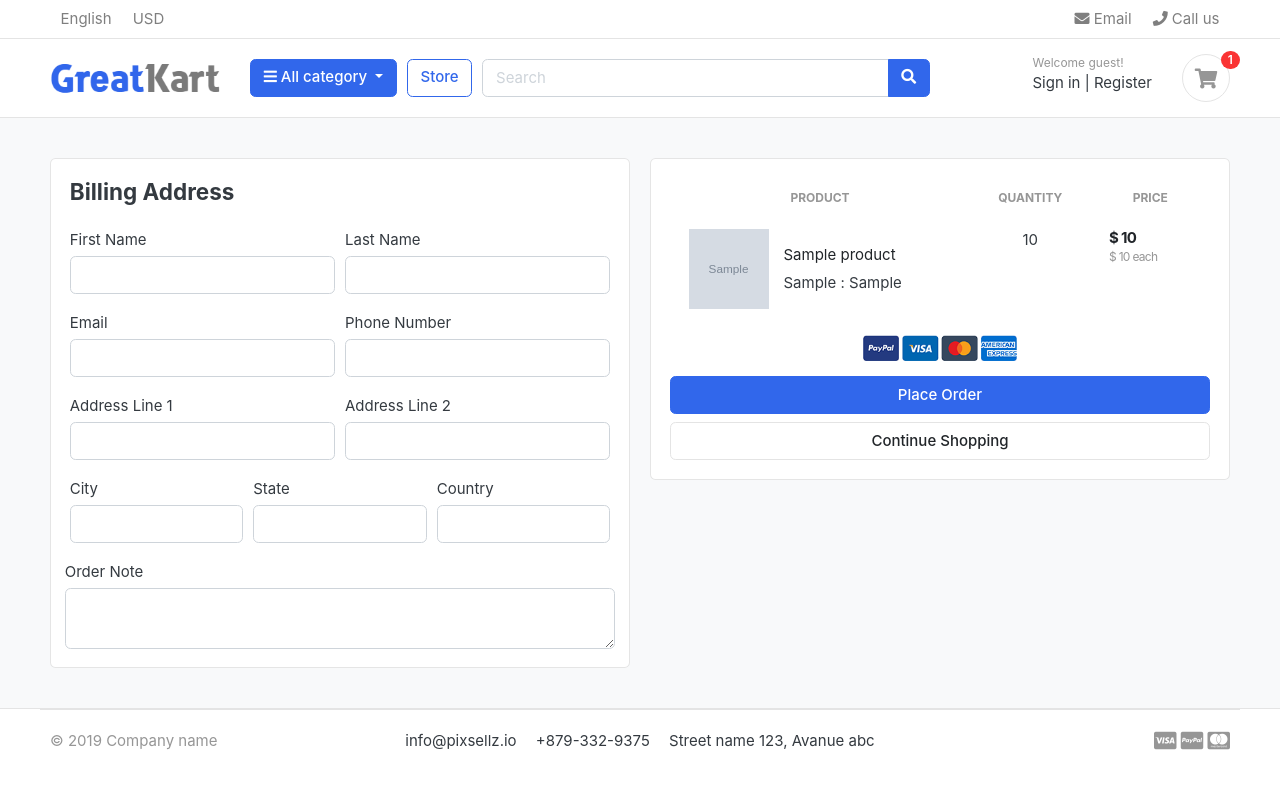
After one commit to GeorgianF/GreatKart, a Django app: template templates/store/checkout.html in a window 1280 px wide. The commit adds this page. Run offline with Django 3.2, Linux system fonts and the light colour scheme; the template is opened without the code that fills it: most values are stand-ins (such as "Sample title", 1, 10 or a date in 2020); grey boxes marked "Sample" are stand-in pictures; some libraries are stand-ins or nearby versions; some web fonts are replaced.

Commit message:
add checkout

```diff
--- a/carts/urls.py
+++ b/carts/urls.py
@@ -14,4 +14,5 @@ urlpatterns = [
         views.remove_cart_item,
         name='remove_cart_item'
         ),
+    path('checkout/', views.checkout, name='checkout'),
 ]
--- a/templates/store/cart.html
+++ b/templates/store/cart.html
@@ -111,7 +111,7 @@
                         <p class="text-center mb-3">
                             <img alt="payments-image" src="{% static './images/misc/payments.png' %}" height="26">
                         </p>
-                        <a href="./place-order.html" class="btn btn-primary btn-block"> Checkout </a>
+                        <a href="{% url 'checkout' %}" class="btn btn-primary btn-block"> Checkout </a>
                         <a href="{% url 'store' %}" class="btn btn-light btn-block">Continue Shopping</a>
                     </div> <!-- card-body.// -->
                 </div> <!-- card.// -->
--- /dev/null
+++ b/templates/store/checkout.html
@@ -0,0 +1,133 @@
+{% extends 'base.html' %}
+{% load static%}
+
+{% block content %}
+<section class="section-content padding-y bg">
+    <div class="container">
+
+        <!-- ============================ COMPONENT 1 ================================= -->
+        <div class="row">
+            <aside class="col-lg-6">
+                <div class="card">
+                    <div class="card-body">
+                        <h4 class="card-title mb-4">Billing Address</h4>
+                        <form action="" method="POST">
+                            {% csrf_token %}
+                            <div class="form-row">
+                                <div class="col form-group">
+                                    <label for="">First Name</label>
+                                    <input type="text" name="first_name" class="form-control" required>
+                                </div>
+                                <div class="col form-group">
+                                    <label for="">Last Name</label>
+                                    <input type="text" name="last_name" class="form-control" required>
+                                </div>
+                            </div>
+                            <div class="form-row">
+                                <div class="col form-group">
+                                    <label for="">Email</label>
+                                    <input type="email" name="email" class="form-control" required>
+                                </div>
+                                <div class="col form-group">
+                                    <label for="">Phone Number</label>
+                                    <input type="text" name="phone" class="form-control" required>
+                                </div>
+                            </div>
+                            <div class="form-row">
+                                <div class="col form-group">
+                                    <label for="">Address Line 1</label>
+                                    <input type="text" name="address_line_1" class="form-control" required>
+                                </div>
+                                <div class="col form-group">
+                                    <label for="">Address Line 2</label>
+                                    <input type="text" name="address_line_2" class="form-control">
+                                </div>
+                            </div>
+                            <div class="form-row">
+                                <div class="col form-group">
+                                    <label for="">City</label>
+                                    <input type="text" name="city" class="form-control" required>
+                                </div>
+                                <div class="col form-group">
+                                    <label for="">State</label>
+                                    <input type="text" name="state" class="form-control" required>
+                                </div>
+                                <div class="col form-group">
+                                    <label for="">Country</label>
+                                    <input type="text" name="country" class="form-control" required>
+                                </div>
+                            </div>
+                            <div class="form-row">
+                                <label for="">Order Note</label>
+                                <textarea name="order_note" rows="2" class="form-control"></textarea>
+                            </div>
+
+
+                    </div>
+                </div> <!-- card.// -->
+
+
+            </aside> <!-- col.// -->
+            <aside class="col-lg-6">
+
+                <div class="card">
+                    <div class="card-body">
+                        <table class="table table-borderless table-shopping-cart">
+                            <thead class="text-muted">
+                                <tr class="small text-uppercase text-center">
+                                    <th scope="col">Product</th>
+                                    <th scope="col" width="120">Quantity</th>
+                                    <th scope="col" width="120">Price</th>
+                                </tr>
+                            </thead>
+                            <tbody>
+                                {% for cart_item in cart_items %}
+                                <tr>
+                                    <td>
+                                        <figure class="itemside align-items-center">
+                                            <div class="aside"><img alt="product-image"
+                                                    src="{{ cart_item.product.images.url }}" class="img-sm">
+                                            </div>
+                                            <figcaption class="info">
+                                                <a href="{{ cart_item.product.get_url }}"
+                                                    class="title text-dark">{{ cart_item.product.product_name}}</a>
+                                                {% if cart_item.variation.all %}
+                                                {% for item in cart_item.variation.all %}
+                                                {{ item.variation_category | capfirst }} :
+                                                {{ item.variation_value | capfirst }} <br>
+                                                {% endfor %}
+                                                {% endif %}
+                                            </figcaption>
+                                        </figure>
+                                    </td>
+                                    <td>
+                                        <p for="" class="text-center">{{ cart_item.quantity }}</p>
+                                    </td>
+                                    <td>
+                                        <div class="price-wrap">
+                                            <var class="price">$ {{ cart_item.sub_total }}</var>
+                                            <small class="text-muted"> $ {{ cart_item.product.price }} each </small>
+                                        </div> <!-- price-wrap .// -->
+                                    </td>
+                                </tr>
+                                {% endfor %}
+                            </tbody>
+                        </table>
+                        <p class="text-center mb-3">
+                            <img alt="payments-image" src="{% static './images/misc/payments.png' %}" height="26">
+                        </p>
+                        <a href="{% url 'checkout' %}" class="btn btn-primary btn-block"> Place Order </a>
+                        <a href="{% url 'store' %}" class="btn btn-light btn-block">Continue Shopping</a>
+                    </div> <!-- card-body.// -->
+                </div> <!-- card.// -->
+
+            </aside> <!-- col.// -->
+
+
+        </div> <!-- row.// -->
+        <!-- ============================ COMPONENT 1 END .// ================================= -->
+
+    </div> <!-- container .//  -->
+</section>
+<!-- ========================= SECTION CONTENT END// ========================= -->
+{% endblock %}
```
Also changed, not shown: carts/views.py (+24 -0 lines), db.sqlite3.
